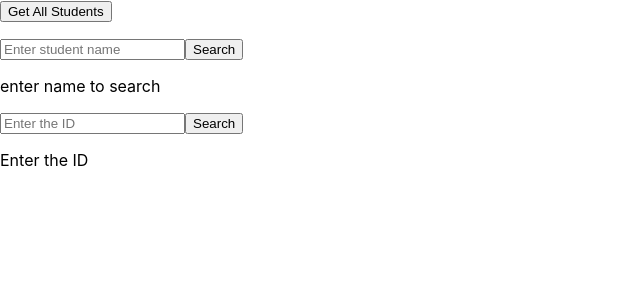
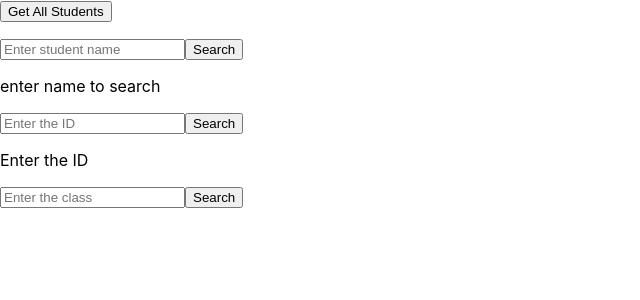
Before and after one commit to vikrant-chauhan1/SchoolFee-Management-System, a React (Create React App) app in the folder fee-management-frontend/: page /students in a window 1280 px wide. Shown: the top 300 px of the page, without its empty margins (0-640 px from the left). Built offline with nearby package versions, Linux system fonts and the light colour scheme.

Commit message:
new func

```diff
--- a/fee-management-frontend/src/pages/Students.jsx
+++ b/fee-management-frontend/src/pages/Students.jsx
@@ -172,6 +172,32 @@ const Students = ()=>{
                 }
             </div>
 
+            <div>
+                <input
+                    type="text"
+                    placeholder="Enter the class"
+                    value={studentClass}
+                    onChange={(e)=>setStudentClass(e.target.value)}
+                />
+                <button onClick={getStudentsByClass}>Search</button>
+                <div>
+                    {studentByClass?
+                        <div>
+                            <ul>
+                                {studentByClass.map((s,index)=>(
+                                    <li key={index}><h3>{s.name}</h3> <p>Roll No: {s.roll_number}</p> <p>Class: {s.class}</p> <p>Contact: {s.contact}</p><p>Address: {s.address}</p></li>
+                                ))}
+                            </ul>
+                        </ div>
+                        :
+                        <p>Nothing to see here</p>
+                    }
+
+                </div>
+
+
+            </div>
+
         </div>
     );
 
```
